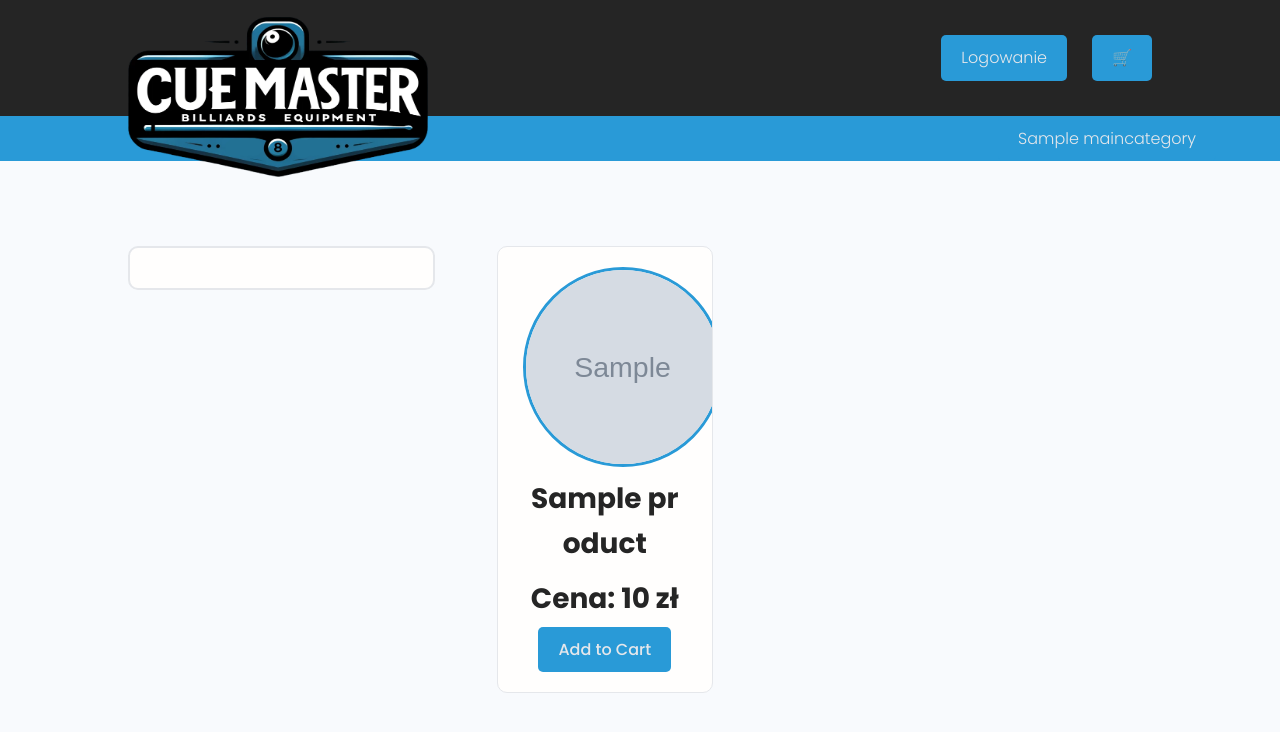
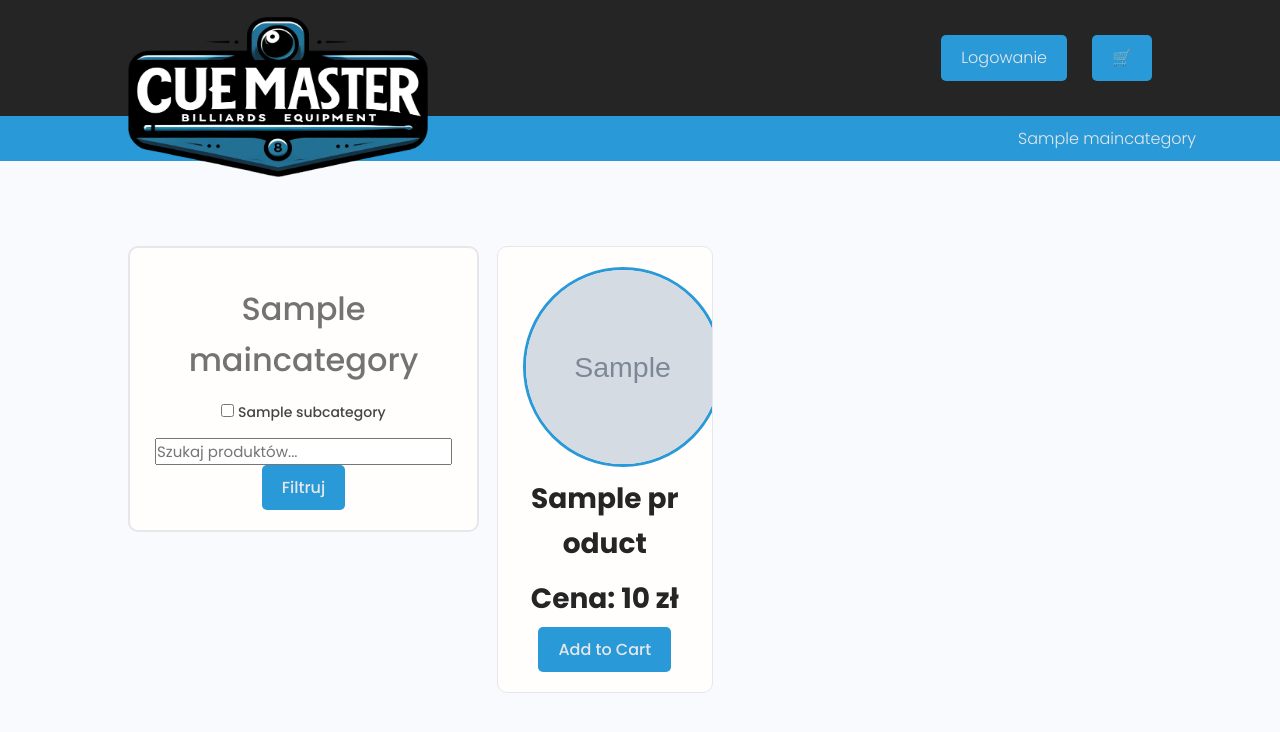
Before and after one commit to maresyp/e-commerce, a Django app: page / in a window 1280 px wide. Shown: the top 732 px of the page. Run offline with Django 4.2, Linux system fonts and the light colour scheme; tables that the repository leaves empty hold one stand-in row (values such as "Sample post"); grey boxes marked "Sample" are stand-in pictures; some libraries are stand-ins or nearby versions.

Commit message:
Subcategory filtering added.

```diff
--- a/shop/templates/shop/store.html
+++ b/shop/templates/shop/store.html
@@ -6,7 +6,33 @@
       <div class="column column--1of3">
         <div class="card text-center">
           <div class="card__body dev">
-              {% comment %} {% endcomment %}
+            <!-- Kategoria i podkategoria filtracja -->
+            <div class="subcategories-filter">
+              <!-- Formularz -->
+              <div class="form__field">
+                {% if category_id %}
+                  <form class="form" action="{% url 'store' category_id %}" method="get">
+                {% else %}
+                  <form class="form" action="{% url 'store' %}" method="get">
+                {% endif %}
+              </div>
+              {% for category, subcats in category_subcategories.items %}
+                <h3>{{ category.name }}</h3>
+                {% for subcategory in subcats %}
+                  <div class="form__field">
+                    <label>
+                      <input type="checkbox" name="subcat" value="{{ subcategory.id }}"
+                            {% if subcategory.id|stringformat:"i" in selected_subcategories %} checked {% endif %}>
+                      {{ subcategory.name }}
+                    </label>
+                  </div>
+                {% endfor %}
+              {% endfor %}
+
+              <input type="text" name="q" placeholder="Szukaj produktów..." value="{{ request.GET.q }}">
+              <button type="submit" class="btn btn--main">Filtruj</button>
+              </form>
+            </div>
           </div>
         </div>
       </div>
@@ -27,7 +53,4 @@
     </div>
   </div>
 </main>
-
-
-
 {% endblock %}
--- a/shop/views.py
+++ b/shop/views.py
@@ -1,18 +1,32 @@
 from django.shortcuts import render
-
-from .models import Product, MainCategory
-
-
-# Create your views here.
+from .models import MainCategory, SubCategory, Product
 
 def store(request, category_id=None):
     page = 'store'
     categories = MainCategory.objects.all()
 
+    # Filtrowanie produktów na podstawie kategorii głównej
     if category_id:
         products = Product.objects.filter(category__mainCategory__id=category_id)
     else:
         products = Product.objects.all()
-    context = {'products': products, 'page': page, 'categories': categories}
+
+    # Filtrowanie na podstawie zapytania wyszukiwania
+    query = request.GET.get('q')
+    if query:
+        products = products.filter(name__icontains=query)
+
+    # Grupowanie podkategorii według głównych kategorii
+    category_subcategories = {}
+    for category in categories:
+        category_subcategories[category] = SubCategory.objects.filter(mainCategory=category).distinct()
+
+    context = {
+        'products': products,
+        'page': page,
+        'categories': categories,
+        'category_subcategories': category_subcategories,
+        'category_id': category_id
+    }
 
     return render(request, 'shop/store.html', context)
--- /dev/null
+++ b/static/js/selectedCategories.js
@@ -0,0 +1,24 @@
+document.addEventListener('DOMContentLoaded', (event) => {
+    // Odtwarzanie stanu checkboxów
+    const selectedSubcats = localStorage.getItem('selectedSubcats') ? JSON.parse(localStorage.getItem('selectedSubcats')) : [];
+
+    document.querySelectorAll('input[name="subcat"]').forEach((checkbox) => {
+        checkbox.checked = selectedSubcats.includes(checkbox.value);
+
+        // Zapisywanie stanu checkboxów
+        checkbox.addEventListener('change', () => {
+            const subcatId = checkbox.value;
+            if (checkbox.checked) {
+                if (!selectedSubcats.includes(subcatId)) {
+                    selectedSubcats.push(subcatId);
+                }
+            } else {
+                const index = selectedSubcats.indexOf(subcatId);
+                if (index > -1) {
+                    selectedSubcats.splice(index, 1);
+                }
+            }
+            localStorage.setItem('selectedSubcats', JSON.stringify(selectedSubcats));
+        });
+    });
+});
--- a/static/uikit/styles/modules/_card.css
+++ b/static/uikit/styles/modules/_card.css
@@ -14,7 +14,7 @@
   background-color: var(--color-white);
   border: 1.5px solid var(--color-light);
   width: 33%;
-  height: auto;
+  height: fit-content;
   margin-top: 0.5rem;
   margin-bottom: 0.5rem;
   overflow: hidden;
--- a/templates/main.html
+++ b/templates/main.html
@@ -46,6 +46,7 @@
 
 <script src="{% static 'js/app.js' %}"></script>
 <script src="{% static 'js/main.js' %}"></script>
+<script src="{% static 'js/selectedCategories.js' %}"></script>
 <script src="//cdn.jsdelivr.net/npm/sweetalert2@10"></script>
 
 
```
Lines whose indentation alone changed are shown as unchanged.
